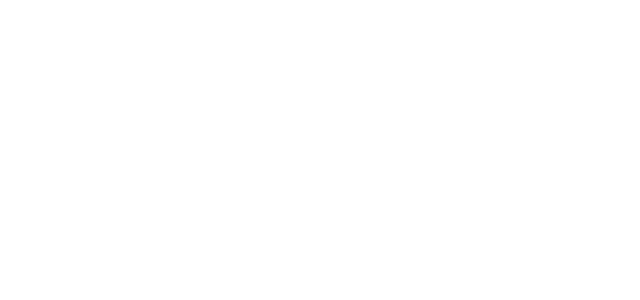
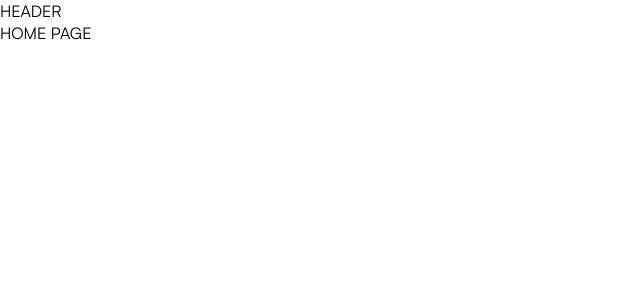
Before and after one commit to Ruscyul/shopco-eCommerce, a React (Vite) app: page / in a window 1280 px wide. Shown: the top 300 px of the page, without its empty margins (0-640 px from the left). Built offline with nearby package versions, Linux system fonts and the light colour scheme.

Commit message:
feat: add pages, routing and layout

```diff
--- a/src/app/App.tsx
+++ b/src/app/App.tsx
@@ -1,5 +1,12 @@
+import Layout from '../shared/layout/Layout';
+import Header from '../widgets/header/Header';
+
 function App() {
-  return <></>;
+  return (
+    <>
+      <Layout header={<Header />} />
+    </>
+  );
 }
 
 export default App;
--- a/src/main.tsx
+++ b/src/main.tsx
@@ -2,9 +2,36 @@ import React from 'react';
 import ReactDOM from 'react-dom/client';
 import App from './app/App.tsx';
 import './app/styles/index.scss';
+import { RouterProvider, createBrowserRouter } from 'react-router-dom';
+import { Home, Shop, Product, Cart } from './pages';
+
+const router = createBrowserRouter([
+  {
+    path: '/',
+    element: <App />,
+    children: [
+      {
+        path: '/',
+        element: <Home />,
+      },
+      {
+        path: '/shop',
+        element: <Shop />,
+      },
+      {
+        path: '/product',
+        element: <Product />,
+      },
+      {
+        path: '/cart',
+        element: <Cart />,
+      },
+    ],
+  },
+]);
 
 ReactDOM.createRoot(document.getElementById('root')!).render(
   <React.StrictMode>
-    <App />
+    <RouterProvider router={router} />
   </React.StrictMode>,
 );
--- /dev/null
+++ b/src/pages/cart/Cart.tsx
@@ -0,0 +1,5 @@
+function Cart() {
+  return <div>CART PAGE</div>;
+}
+
+export default Cart;
--- /dev/null
+++ b/src/pages/home/Home.tsx
@@ -0,0 +1,5 @@
+function Home() {
+  return <div>HOME PAGE</div>;
+}
+
+export default Home;
--- /dev/null
+++ b/src/pages/index.ts
@@ -0,0 +1,6 @@
+import Home from './home/Home.tsx';
+import Shop from './shop/Shop.tsx';
+import Product from './product/Product.tsx';
+import Cart from './cart/Cart.tsx';
+
+export { Home, Shop, Product, Cart };
--- /dev/null
+++ b/src/pages/product/Product.tsx
@@ -0,0 +1,5 @@
+function Product() {
+  return <div>PRODUCT PAGE</div>;
+}
+
+export default Product;
--- /dev/null
+++ b/src/pages/shop/Shop.tsx
@@ -0,0 +1,5 @@
+function Shop() {
+  return <div>SHOP PAGE</div>;
+}
+
+export default Shop;
--- /dev/null
+++ b/src/shared/layout/Layout.tsx
@@ -0,0 +1,21 @@
+import { ReactNode } from 'react';
+import { Outlet } from 'react-router-dom';
+
+type LayoutProps = {
+  header?: ReactNode;
+  footer?: ReactNode;
+};
+
+function Layout(props: LayoutProps) {
+  return (
+    <div>
+      {props.header}
+      <main>
+        <Outlet />
+      </main>
+      {props.footer}
+    </div>
+  );
+}
+
+export default Layout;
--- /dev/null
+++ b/src/widgets/header/Header.tsx
@@ -0,0 +1,5 @@
+function Header() {
+  return <header>HEADER</header>;
+}
+
+export default Header;
```
